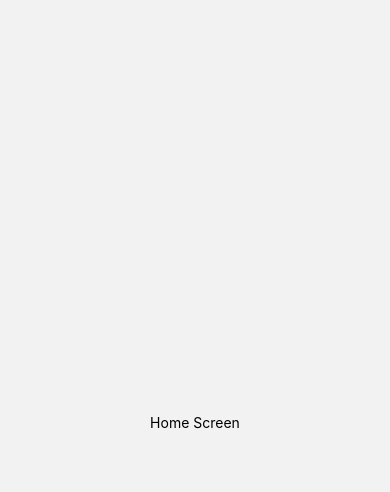
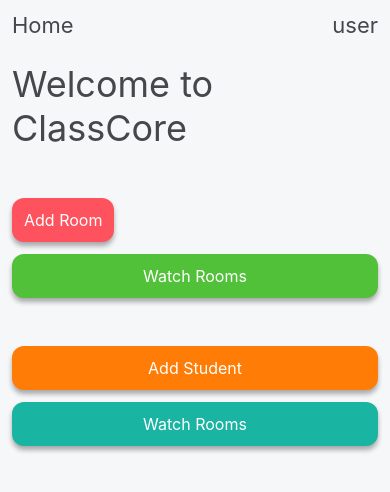
Before and after one commit to Cancuuu/classcore, a React Native app: screen /Home in a window 390 px wide. Shown: the top 492 px of the page. Built offline with nearby package versions, Linux system fonts and the light colour scheme.

Commit message:
created basic rooms ui

```diff
--- a/package.json
+++ b/package.json
@@ -9,6 +9,7 @@
     "web": "expo start --web"
   },
   "dependencies": {
+    "@react-native-community/datetimepicker": "7.2.0",
     "@react-navigation/native": "^6.1.9",
     "@react-navigation/native-stack": "^6.9.16",
     "expo": "~49.0.15",
--- a/src/App.tsx
+++ b/src/App.tsx
@@ -1,15 +1,8 @@
 import * as React from 'react'
-import { View, Text } from 'react-native'
 import { NavigationContainer } from '@react-navigation/native'
 import { createNativeStackNavigator } from '@react-navigation/native-stack'
-
-function HomeScreen() {
-  return (
-    <View style={{ flex: 1, alignItems: 'center', justifyContent: 'center' }}>
-      <Text>Home Screen</Text>
-    </View>
-  )
-}
+import Home from './screens/Home'
+import AddRoom from './screens/AddRoom'
 
 const Stack = createNativeStackNavigator()
 
@@ -22,7 +15,8 @@ function App() {
         }}
         initialRouteName="Home"
       >
-        <Stack.Screen name="Home" component={HomeScreen} />
+        <Stack.Screen name="Home" component={Home} />
+        <Stack.Screen name="AddRoom" component={AddRoom} />
       </Stack.Navigator>
     </NavigationContainer>
   )
--- /dev/null
+++ b/src/components/ColorPicker.tsx
@@ -0,0 +1,37 @@
+import { TextInput, View, Text, Pressable } from 'react-native'
+import { colors, lightShadow, strongShadow } from '../constants/theme'
+
+const COLORS_FOR_PICK = [colors.green, colors.pink, colors.orange, colors.turquoise]
+
+export const ColorPicker = ({
+  setColor,
+  colorSelected
+}: {
+  setColor: Function
+  colorSelected: string | null
+}) => {
+  return (
+    <View
+      style={{
+        flexDirection: 'row',
+        justifyContent: 'space-between',
+        marginTop: 24
+      }}
+    >
+      {COLORS_FOR_PICK.map((color) => (
+        <Pressable key={color} onPress={() => setColor(color)}>
+          <View
+            style={{
+              backgroundColor: color,
+              borderWidth: colorSelected === color ? 2 : 0,
+              borderColor: colors.darkGray,
+              borderRadius: 100,
+              width: 70,
+              height: 70
+            }}
+          />
+        </Pressable>
+      ))}
+    </View>
+  )
+}
--- /dev/null
+++ b/src/components/MainButton.tsx
@@ -0,0 +1,20 @@
+import { View, Text, TextInput, Button } from 'react-native'
+import { Label, Paragraph, Subtitle, Title } from '../components/Text'
+import { colors, lightShadow } from '../constants/theme'
+
+export const MainButton = ({ title, color }: { title: string; color?: string }) => (
+  <View
+    style={[
+      {
+        backgroundColor: color || colors.darkGreen,
+        borderRadius: 12,
+        justifyContent: 'center',
+        alignItems: 'center',
+        padding: 12
+      },
+      lightShadow
+    ]}
+  >
+    <Paragraph text={title} color={colors.white} />
+  </View>
+)
--- /dev/null
+++ b/src/components/Text.tsx
@@ -0,0 +1,50 @@
+import { Text } from 'react-native'
+import { colors } from '../constants/theme'
+
+type TCustomText = { text: string; color?: string }
+
+const Title = ({ text, color }: TCustomText) => (
+  <Text
+    style={{
+      fontSize: 36,
+      color: color || colors.darkGray
+    }}
+  >
+    {text}
+  </Text>
+)
+
+const Subtitle = ({ text, color }: TCustomText) => (
+  <Text
+    style={{
+      fontSize: 22,
+      color: color || colors.darkGray
+    }}
+  >
+    {text}
+  </Text>
+)
+
+const Paragraph = ({ text, color }: TCustomText) => (
+  <Text
+    style={{
+      fontSize: 16,
+      color: color || colors.darkGray
+    }}
+  >
+    {text}
+  </Text>
+)
+
+const Label = ({ text, color }: TCustomText) => (
+  <Text
+    style={{
+      fontSize: 18,
+      color: color || colors.darkGray
+    }}
+  >
+    {text}
+  </Text>
+)
+
+export { Title, Subtitle, Paragraph, Label }
--- /dev/null
+++ b/src/constants/theme.ts
@@ -0,0 +1,34 @@
+export const colors = {
+  white: '#FFFFFF',
+  softWhite: '#F5F7F8',
+  green: '#51C139',
+  darkGreen: '#495E57',
+  darkGray: '#45474B',
+  dark: '#000000',
+  yellow: '#F4CE14',
+  pink: '#FE525E',
+  turquoise: '#1AB4A2',
+  orange: '#FF7D06'
+}
+
+export const lightShadow = {
+  shadowColor: '#000',
+  shadowOffset: {
+    width: 0,
+    height: 4
+  },
+  shadowOpacity: 0.32,
+  shadowRadius: 5.46,
+  elevation: 9
+}
+
+export const strongShadow = {
+  shadowColor: '#000',
+  shadowOffset: {
+    width: 0,
+    height: 8
+  },
+  shadowOpacity: 0.44,
+  shadowRadius: 10.32,
+  elevation: 16
+}
--- /dev/null
+++ b/src/hooks/useForm.tsx
@@ -0,0 +1,18 @@
+import { useState } from 'react'
+
+type FormValue = string | number | Object
+
+export const useForm = (values: Object) => {
+  const [formValues, setFormValues] = useState({
+    ...values
+  })
+
+  const handleFormValueChange = (key: string, value: FormValue) => {
+    setFormValues({
+      ...formValues,
+      [key]: value
+    })
+  }
+
+  return [formValues, handleFormValueChange, setFormValues] as const
+}
--- /dev/null
+++ b/src/layout/index.tsx
@@ -0,0 +1,28 @@
+import { View, Text, SafeAreaView } from 'react-native'
+import React from 'react'
+import { useSafeAreaInsets } from 'react-native-safe-area-context'
+import { Subtitle } from '../components/Text'
+
+export interface LayoutProps {
+  children: React.ReactNode
+  titleHeader?: string
+}
+
+const Layout = ({ children, titleHeader }: LayoutProps) => {
+  const { top } = useSafeAreaInsets()
+
+  return (
+    <View
+      style={[{ flex: 1, padding: 12, backgroundColor: '#F5F7F8' }, top > 0 && { marginTop: top }]}
+    >
+      {titleHeader && (
+        <View style={{ alignItems: 'center', marginBottom: 36 }}>
+          <Subtitle text={titleHeader} />
+        </View>
+      )}
+      {children}
+    </View>
+  )
+}
+
+export default Layout
--- /dev/null
+++ b/src/screens/AddRoom.tsx
@@ -0,0 +1,122 @@
+import { TextInput, View, Text, Pressable } from 'react-native'
+import React, { useState } from 'react'
+import Layout from '../layout'
+import { Label } from '../components/Text'
+import { colors, lightShadow } from '../constants/theme'
+import { useForm } from '../hooks/useForm'
+import { ColorPicker } from '../components/ColorPicker'
+import DateTimePicker, { DateTimePickerEvent } from '@react-native-community/datetimepicker'
+
+const DEFAULT_ROOM_FORM = {
+  id: '',
+  name: '',
+  subject: '',
+  description: '',
+  color: '',
+  roomTimestamp: new Date(),
+  timestampCreation: 0
+}
+
+const AddRoom = () => {
+  const [formValues, handleFormValueChange] = useForm(DEFAULT_ROOM_FORM)
+  const [color, setColor] = useState<string | null>(null)
+
+  const setRoomColor = (color: string) => {
+    setColor(color)
+    handleFormValueChange('color', color)
+  }
+
+  const onChangeTimestamp = (event: DateTimePickerEvent, date?: Date | undefined) => {
+    if (date) {
+      handleFormValueChange('roomTimestamp', date)
+    }
+  }
+
+  const handleSubmit = () => {
+    const lastRoom = 0
+    handleFormValueChange('id', lastRoom + 1)
+    handleFormValueChange('timestampCreation', Date.now())
+  }
+
+  return (
+    <Layout titleHeader="Create new room">
+      <View style={{ gap: 28, paddingHorizontal: 8 }}>
+        <View>
+          <Label text="Select room color" />
+          <ColorPicker setColor={setRoomColor} colorSelected={color} />
+        </View>
+        <Input label={'name'} onChange={handleFormValueChange} />
+        <Input label={'subject'} onChange={handleFormValueChange} />
+        <Input label={'description'} onChange={handleFormValueChange} />
+        <View
+          style={{
+            flexDirection: 'row',
+            justifyContent: 'space-between',
+            alignItems: 'center'
+          }}
+        >
+          <Label text="Date and hour" />
+          <DateTimePicker
+            testID="dateTimePicker"
+            value={formValues.roomTimestamp}
+            mode="datetime"
+            onChange={onChangeTimestamp}
+            display="compact"
+            minimumDate={new Date()}
+            accentColor={color || '#000'}
+          />
+        </View>
+      </View>
+      <Pressable
+        style={{
+          marginTop: 48
+        }}
+        onPress={() => handleSubmit()}
+      >
+        <View
+          style={{
+            backgroundColor: color || colors.darkGray,
+            borderRadius: 24,
+            padding: 18,
+            ...lightShadow
+          }}
+        >
+          <Text
+            style={{
+              fontSize: 18,
+              color: '#FFF',
+              textAlign: 'center'
+            }}
+          >
+            Create Room
+          </Text>
+        </View>
+      </Pressable>
+    </Layout>
+  )
+}
+
+type TInput = {
+  onChange: any
+  label: string
+  placeholder?: string
+}
+
+const Input = ({ onChange, label }: TInput) => (
+  <View key={label}>
+    <TextInput
+      style={{
+        backgroundColor: '#FFF',
+        borderRadius: 24,
+        padding: 18,
+        fontSize: 18,
+        ...lightShadow
+      }}
+      onChangeText={(text) => onChange(label, text)}
+      placeholder={label.charAt(0).toUpperCase() + label.slice(1)}
+      placeholderTextColor={colors.darkGray}
+    />
+  </View>
+)
+
+export default AddRoom
--- /dev/null
+++ b/src/screens/Home.tsx
@@ -0,0 +1,43 @@
+import { View } from 'react-native'
+import React from 'react'
+import Layout from '../layout'
+import { Subtitle, Title } from '../components/Text'
+import { Link } from '@react-navigation/native'
+import { MainButton } from '../components/MainButton'
+import { colors } from '../constants/theme'
+
+const Header = () => (
+  <View
+    style={{
+      justifyContent: 'space-between',
+      flexDirection: 'row',
+      alignItems: 'center'
+    }}
+  >
+    <Subtitle text="Home" />
+    <Subtitle text="user" />
+  </View>
+)
+
+const Home = () => {
+  return (
+    <Layout>
+      <Header />
+      <View style={{ marginTop: 24 }}>
+        <Title text={`Welcome to ClassCore`} />
+        <View style={{ marginTop: 48, gap: 12 }}>
+          <Link to={'/AddRoom'}>
+            <MainButton title="Add Room" color={colors.pink} />
+          </Link>
+          <MainButton title="Watch Rooms" color={colors.green} />
+        </View>
+        <View style={{ marginTop: 48, gap: 12 }}>
+          <MainButton title="Add Student" color={colors.orange} />
+          <MainButton title="Watch Rooms" color={colors.turquoise} />
+        </View>
+      </View>
+    </Layout>
+  )
+}
+
+export default Home
```
Also changed, not shown: 1 other file (tests, documents, lock files or other folders).
